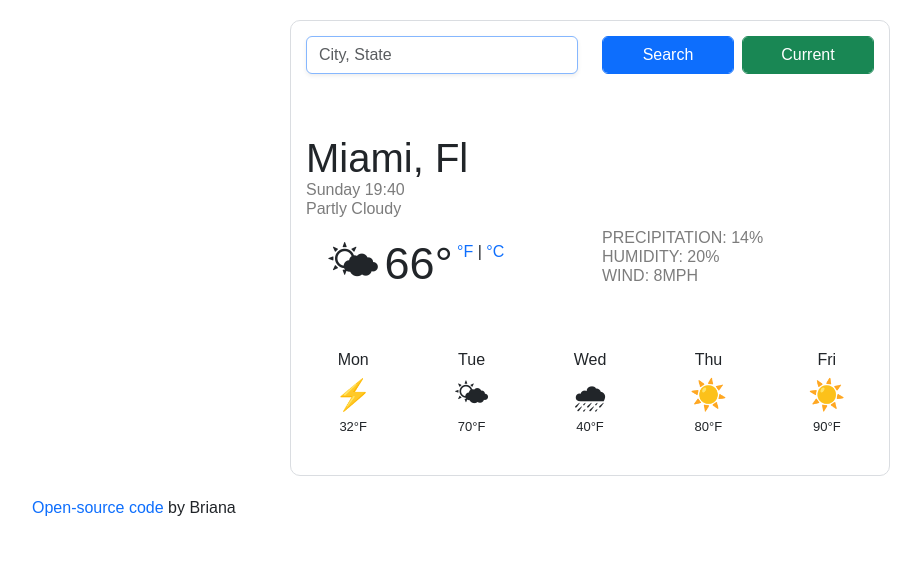
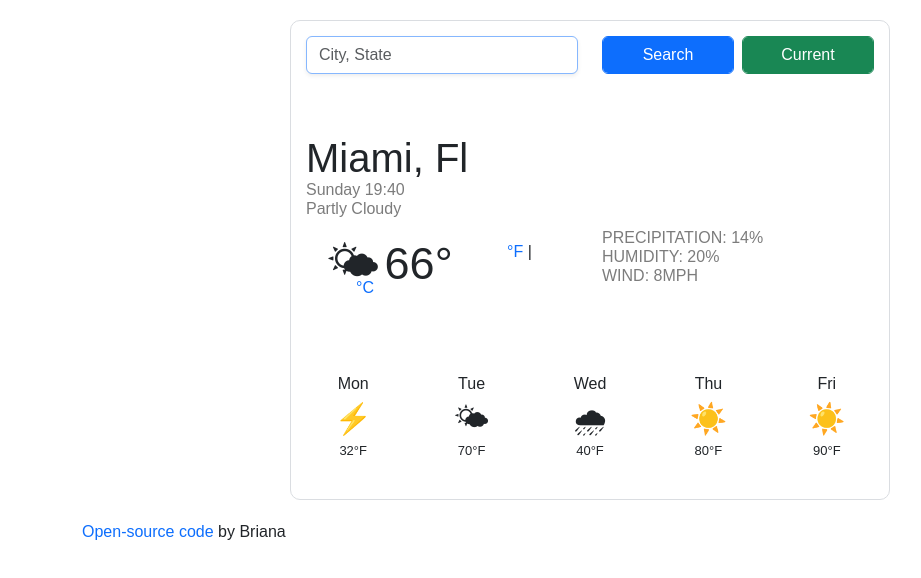
Before and after one commit to Nadie0816/Weather-App, a plain HTML site: page index.html in a window 1280 px wide. Shown: the whole page, without its empty margins (50-971 px from the left). Drawn offline with nearby package versions, Linux system fonts and the light colour scheme.

Commit message:
moving source code

```diff
--- a/src/styles.css
+++ b/src/styles.css
@@ -43,8 +43,7 @@ li {
   max-width: 600px;
 }
 a {
-  margin: 20px auto;
-  max-width: 600px;
+  margin-left: 50px;
 }
 
 .theweek {
```
